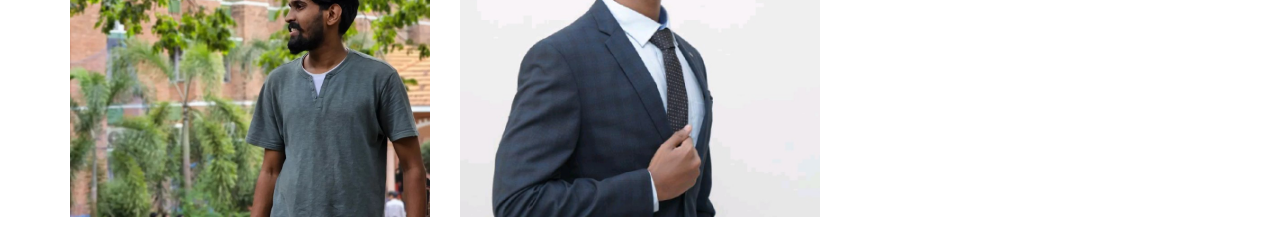
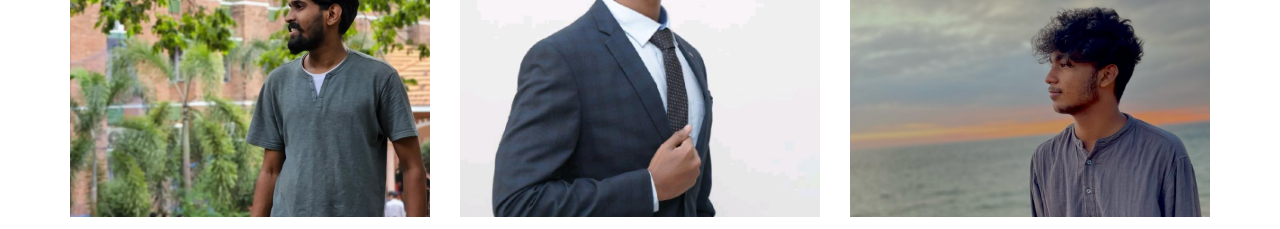
Before and after one commit to jeevjacobgeorge/biotechnology_conference, a website: page index.html in a window 1280 px wide. Shown: the part 2020-2249 px from the top of the page. Drawn offline with Linux system fonts and the light colour scheme; files whose address does not match are found by name.

Commit message:
Added Fardeen

```diff
--- a/index.html
+++ b/index.html
@@ -169,7 +169,7 @@
                     <div class="speaker">
 
                         <figure>
-                            <img alt="" class="img-responsive center-block" src="assets/images/speakers/speaker-3.jpeg">
+                            <img alt="" class="img-responsive center-block" src="assets/images/speakers/speaker-3.jpg">
                         </figure>
 
                         <h4>Mp Fardeen</h4>
```
